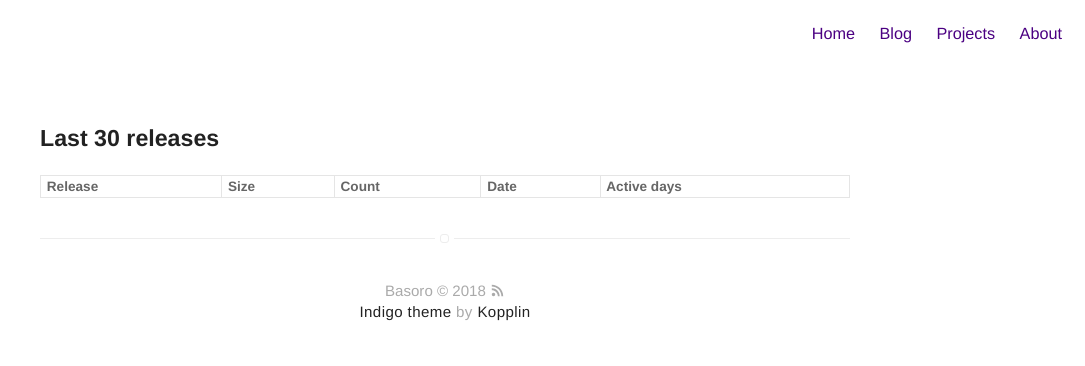
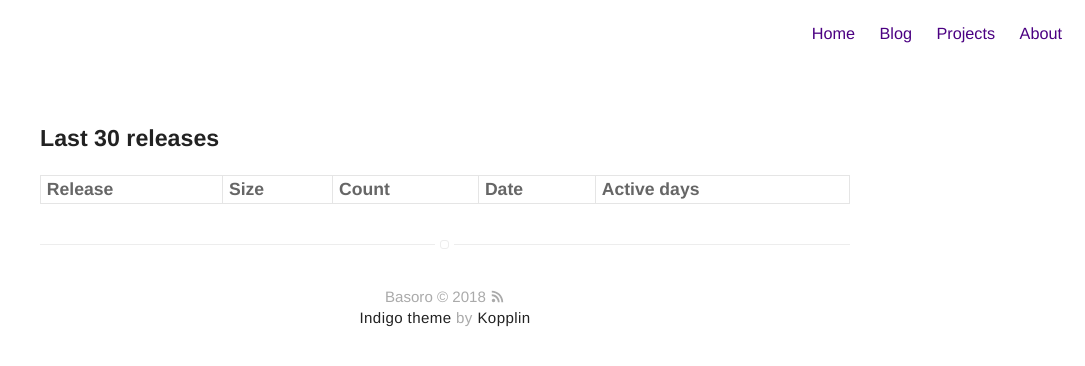
Before and after one commit to basoro/basoro.github.io, a Jekyll site: the page built from simrs-khanza/index.html, in a window 1280 px wide. Shown: the top 366 px of the page, without its empty margins (195-1280 px from the left). Built offline with Jekyll 4.4.1, drawn with Linux system fonts in a browser that asks for light colours; nearby versions of some CDN libraries.

Commit message:
Update index.html

```diff
--- a/simrs-khanza/index.html
+++ b/simrs-khanza/index.html
@@ -7,7 +7,7 @@ title: Downloads
 table {
   margin-bottom: 1rem;
   width: 100%;
-  font-size: 85%;
+  font-size: 110%;
   border: 1px solid #e5e5e5;
   border-collapse: collapse;
 }
```
